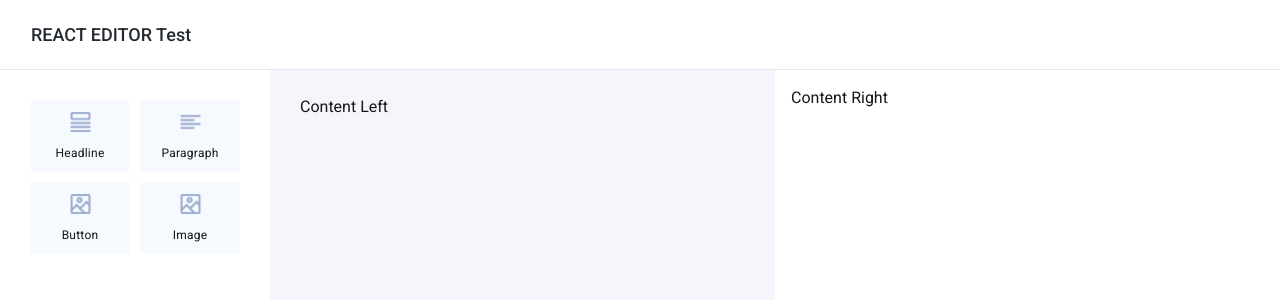
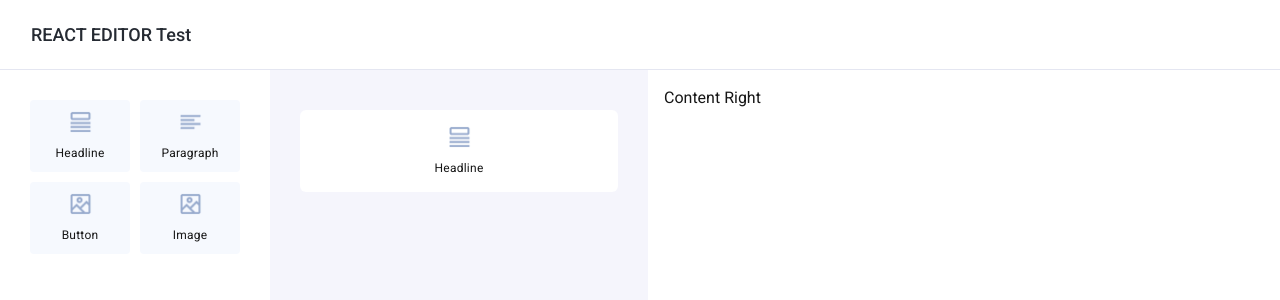
Before and after one commit to KrashAS/TestCGPSystems, a Next.js app in the folder frontend/: page / in a window 1280 px wide. Both pictures are taken after a click on the button "Headline". Shown: the top 300 px of the page. Built offline with nearby package versions, Linux system fonts and the light colour scheme.

Commit message:
added items to left block

```diff
--- a/frontend/components/BlockItem.tsx
+++ /dev/null
@@ -1,9 +0,0 @@
-import React from 'react'
-
-const BlockItem = () => {
-    return (
-        <div>BlockItem</div>
-    )
-}
-
-export default BlockItem
--- /dev/null
+++ b/frontend/components/BlockItems/BlockItem.tsx
@@ -0,0 +1,43 @@
+import { IButton } from '@/interfaces/models/buttons.interface';
+import Image from "next/image";
+
+interface IBlockItemProps {
+    item: IButton;
+}
+
+const BlockItem = ({ item }: IBlockItemProps) => {
+    let imageSrc: string | null = null;
+
+    switch (item.name) {
+        case "headline":
+            imageSrc = "/images/headline.png";
+            break;
+        case "image":
+            imageSrc = "/images/image.png";
+            break;
+        case "paragraph":
+            imageSrc = "/images/paragraph.png";
+            break;
+        case "button":
+            imageSrc = "/images/image.png";
+            break;
+        default:
+            imageSrc = null;
+    }
+
+    return (
+        <div className='w-full bg-white rounded-md flex flex-col gap-[10px] items-center py-[15px] mt-[15px] hover:cursor-pointer'>
+            {imageSrc && (
+                <Image
+                    src={imageSrc}
+                    alt={item.title}
+                    width={25}
+                    height={25}
+                />
+            )}
+            <p className="text-[12px] font-normal leading-[18px] tracking-[0.02em]">{item.title}</p>
+        </div>
+    )
+}
+
+export default BlockItem
--- /dev/null
+++ b/frontend/components/BlockItems/index.tsx
@@ -0,0 +1,29 @@
+'use client'
+
+import { IButton } from "@/interfaces/models/buttons.interface";
+import { IBlocksProps } from "@/store/blocks/block.props";
+import { connect, ConnectedProps } from "react-redux";
+import BlockItem from "./BlockItem";
+
+const BlockItems = ({ blocks }: PropsFromRedux) => {
+    return (
+        blocks ? blocks.map((item) => <BlockItem key={item.id} item={item} />) : <></>
+    )
+}
+
+const mapState = (state: { blocks: IBlocksProps }) => {
+    return {
+        blocks: state.blocks.blocks,
+    };
+};
+
+const mapDispatch = {
+    setBlocks: (blocks: IButton[]) => ({
+        type: "SET_BLOCK",
+        blocks,
+    }),
+};
+
+const connector = connect(mapState, mapDispatch);
+export type PropsFromRedux = ConnectedProps<typeof connector>;
+export default connector(BlockItems);
--- a/frontend/components/MainContent.tsx
+++ b/frontend/components/MainContent.tsx
@@ -1,8 +1,13 @@
+import BlockItems from "./BlockItems"
 
 const MainContent = () => {
     return (
-        <main className="flex-1 grid grid-cols-2">
-            <div className="bg-[#F5F5FC] py-[25px] px-[30px]">Content Left</div>
+        <main className="flex-1 grid grid-cols-[1fr_632px]">
+            <div
+                className="bg-[#F5F5FC] py-[25px] px-[30px] overflow-y-auto"
+                style={{ maxHeight: "calc(100vh - 70px)" }}>
+                <BlockItems />
+            </div>
             <div className="p-4">Content Right</div>
         </main>
     )
--- a/frontend/components/SideBar.tsx
+++ b/frontend/components/SideBar.tsx
@@ -8,10 +8,8 @@ import ButtonBlock from './ButtonBlock';
 const SideBar = ({ blocks, setBlocks }: PropsFromRedux) => {
 
     const handleAddItem = (newItem: IButton) => {
-        setBlocks([...blocks, newItem]);
+        setBlocks([newItem, ...blocks]);
     };
-
-    console.log(blocks, 'sfsdfsdfdsfdsfsd');
 
     return (
         <aside className="w-[270px] p-[30px]">
```
